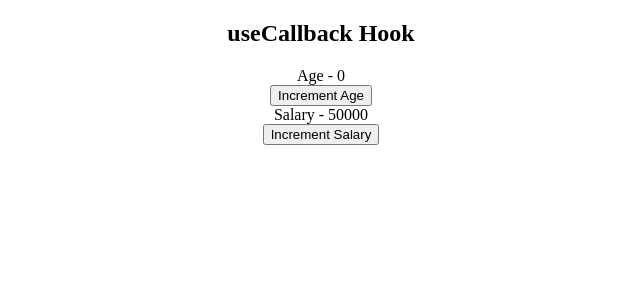
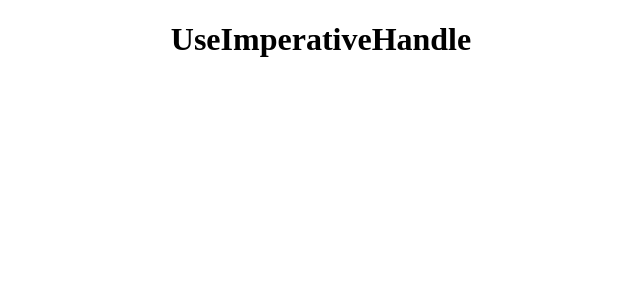
Before and after one commit to dibborah/react-built-in-hooks, a React (Vite) app: page / in a window 1280 px wide. Shown: the top 300 px of the page, without its empty margins (319-959 px from the left). Built offline with nearby package versions, Linux system fonts and the light colour scheme.

Commit message:
structure useCallback files in one folder

```diff
--- a/src/App.jsx
+++ b/src/App.jsx
@@ -1,10 +1,9 @@
-import ParentComponent from "./ParentComponent";
-import "./App.css"
+import "./App.css";
 
 const App = () => {
   return (
     <div className="App">
-      <ParentComponent />
+      <h1>UseImperativeHandle</h1>
     </div>
   );
 };
```
Also changed, not shown: src/useCallback/Button.jsx (renamed from src/Button.jsx), src/useCallback/Count.jsx (renamed from src/Count.jsx), src/useCallback/ParentComponent.jsx (renamed from src/ParentComponent.jsx), src/useCallback/Title.jsx (renamed from src/Title.jsx).
